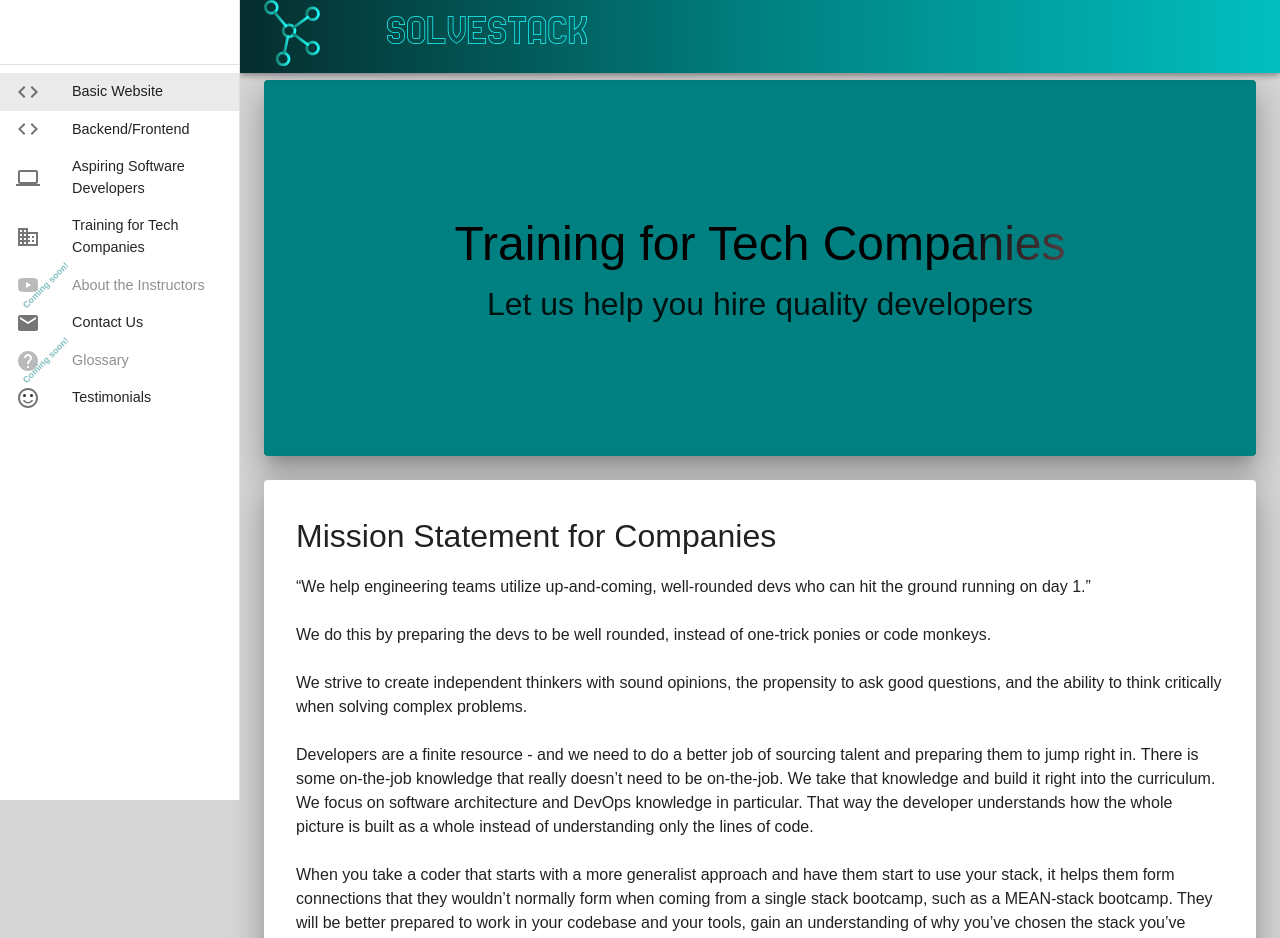
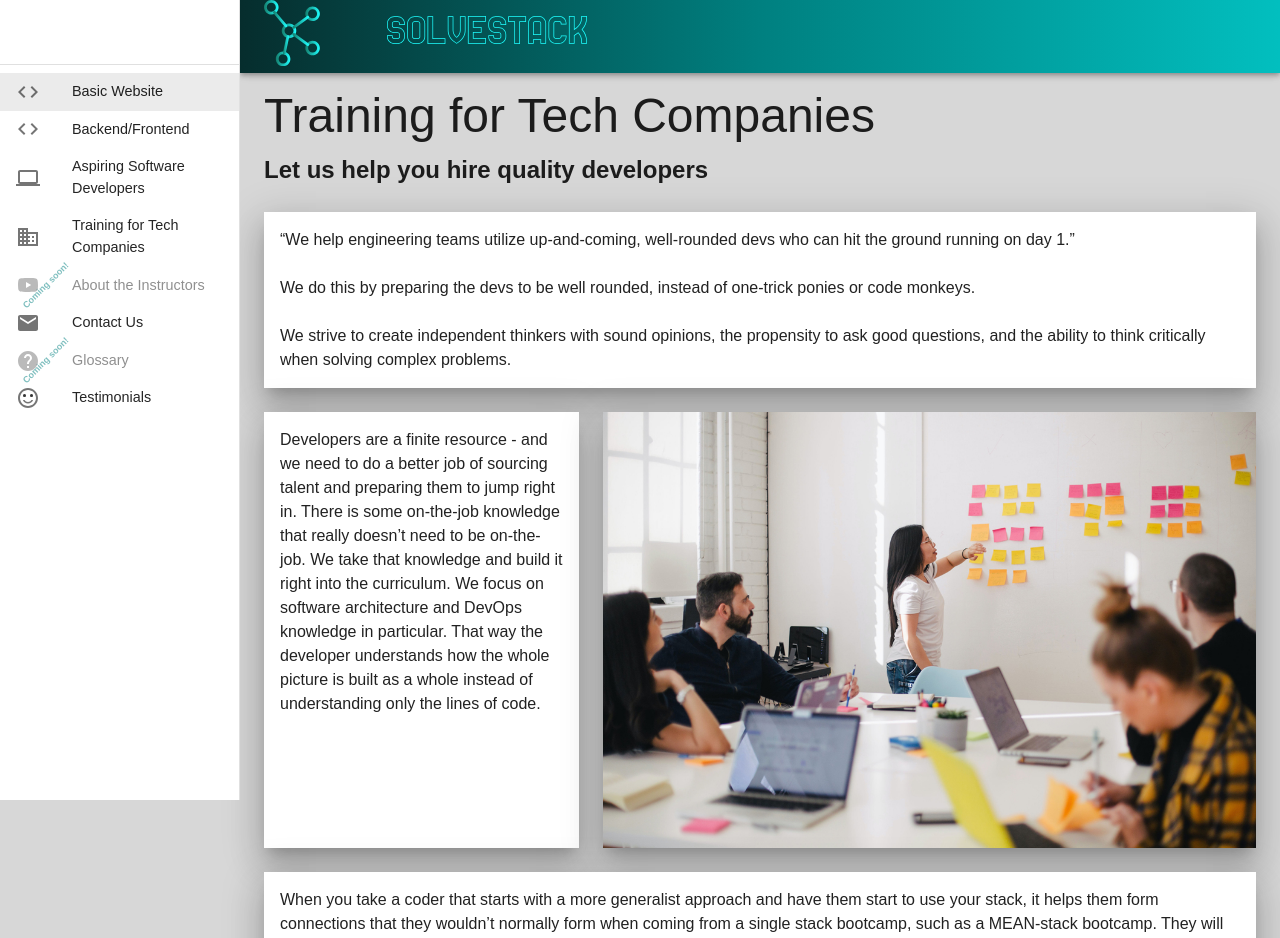
Before and after one commit to SolveStack/solvestack-frontend, a React (Create React App) app: page /training in a window 1280 px wide. Shown: the top 938 px of the page. Built offline with nearby package versions, Linux system fonts and the light colour scheme.

Commit message:
Add photo and switch up layout in Training, all cards have elevation 20, fix some Typography, card height in AspiringSD

```diff
--- a/src/components/Reviews.tsx
+++ b/src/components/Reviews.tsx
@@ -62,13 +62,13 @@ export const ReviewSquare: FunctionComponent<Review> = (props) => {
   return (
     <React.Fragment>
       <Grid item md={4} className={classes.testimonials}>
-        <Card className={classes.card} >
+        <Card elevation={20} className={classes.card} square >
         <CardHeader
           title={props.title}
           subheader={props.date}
         />
           <CardContent>
-            <Typography>
+            <Typography variant="body1" >
               {props.text}
             </Typography>
           </CardContent>
--- a/src/pages/AspiringSD.tsx
+++ b/src/pages/AspiringSD.tsx
@@ -2,20 +2,21 @@
 import React, { FunctionComponent } from 'react';
 //assets
 import laptop from "../assets/jay-wennington-EHp92wvf3Vg-unsplash.jpg";
-// Material-UI Styles
-import { makeStyles, Theme, createStyles } from '@material-ui/core/styles';
 // Material UI Components
 import Card from '@material-ui/core/Card';
 import CardMedia from '@material-ui/core/CardMedia';
 import CardContent from '@material-ui/core/CardContent';
 import Typography from '@material-ui/core/Typography';
 import Grid from '@material-ui/core/Grid';
+// Material-UI Styles
+import { makeStyles, Theme, createStyles } from '@material-ui/core/styles';
 
 const useStyles = makeStyles((theme: Theme) =>
   createStyles({
     underline: {
         textDecoration: "underline",
     },
+    card: { height: "100%" }
   }),
 );
 
@@ -26,45 +27,42 @@ const AspiringSD: FunctionComponent = () => {
         <Grid container spacing={3}>
           <Grid item xs={12} >
             <header>
-              <Typography>
-                <h1>Aspiring Software Developers</h1>
+            <Typography component="h1" variant="h1">
+                Aspiring Software Developers
             </Typography>
             </header>
           </Grid>
           <Grid md={4} spacing={2} item >
-            <Card square >
+            <Card elevation={20} square >
               <CardMedia
                 component="img"
                 alt="Laptop with Code"
                 image={laptop}
                 title="Aspiring Software Developers"
               />
-            </Card>
-            <Card square >
               <CardContent>
-                <Typography>
-                  <h3>Coding Language: Python</h3>
-                  <h3>Course Length: 20 Weeks</h3>
-                  <h3>Teachers: 5 Teachers</h3>
+                <Typography component="h3" variant="h3">
+                  Coding Language: Python<br/><br/>
+                  Course Length: 20 Weeks<br/><br/>
+                  Teachers: 6 Teachers
                 </Typography>
               </CardContent>
             </Card>
           </Grid>
           <Grid md={8} spacing={2} item >
-            <Card square >
+            <Card elevation={20} className={classes.card} square >
               <CardContent>
-                <Typography>
-                <h1>Learn everything to become a software developer in one year.</h1>
+                <Typography component="h1" variant="h1">
+                Learn everything to become a software developer in one year.
+                </Typography>
+                <Typography component="h2" variant="h2">
                 <br />
-                <h2><span className={classes.underline}>Backend Course</span> (Semester 1)</h2>
-                <h2>3 Weeks Python Fundamentals</h2>
-                <h2>3 Weeks Python Programming</h2>
-                <h2>4 Weeks of SQL</h2>
-                <h2>6 Weeks of Web Services</h2>
-                <h2>4 Weeks of DevOps (Portfolio Building)</h2>
-                <br />
-                <br />
-                <br />
+                <span className={classes.underline}>Backend Course</span> (Semester 1)
+                3 Weeks Python Fundamentals<br/><br/>
+                3 Weeks Python Programming<br/><br/>
+                4 Weeks of SQL<br/><br/>
+                6 Weeks of Web Services<br/><br/>
+                4 Weeks of DevOps (Portfolio Building)
                 </Typography>
               </CardContent>
             </Card>
--- a/src/pages/Testimonials.tsx
+++ b/src/pages/Testimonials.tsx
@@ -1,10 +1,10 @@
 // React
 import React, { FunctionComponent } from 'react';
-// Material-UI Styles
-import { makeStyles } from '@material-ui/core/styles';
 // Material UI Components
 import Grid from '@material-ui/core/Grid';
 import Typography from '@material-ui/core/Grid';
+// Material-UI Styles
+import { makeStyles } from '@material-ui/core/styles';
 
 import { reviews, ReviewSquare } from '../components/Reviews';
 const useStyles = makeStyles({
--- a/src/pages/Training.tsx
+++ b/src/pages/Training.tsx
@@ -1,59 +1,78 @@
 // React
 import React, { FunctionComponent } from 'react';
-import { makeStyles, Theme, createStyles } from '@material-ui/core/styles';
+//assets
+import company from "../assets/you-x-ventures-Oalh2MojUuk-unsplash.jpg";
 // Material-UI Components
 import Grid from '@material-ui/core/Grid';
 // App Components
-import Banner from '../components/Banner';
-import Dendrogram from '../components/Dendrogram';
-import Module from 'components/Module';
-import { Paper, Typography } from '@material-ui/core';
-
+import Card from '@material-ui/core/Card';
+import CardMedia from '@material-ui/core/CardMedia';
+import { Typography } from '@material-ui/core';
+// Material-UI Styles
+import { makeStyles, Theme, createStyles } from '@material-ui/core/styles';
 
 const useStyles = makeStyles((theme: Theme) =>
     createStyles({
-        chart: {
-            width: '100%',
-            height: '500px',
-            border: '1rem solid teal',
-            background: 'linear-gradient(130deg, rgba(0,0,0,1) 10%, rgba(255,115,161,1) 100%)',
+        card: {
+            padding: theme.spacing(2),
+            height: "100%"
         },
-        paper: {
-            padding: theme.spacing(4),
-        },
-        marginTop: {
-          marginTop: 15
-        }
     }),
 );
 
 const Training: FunctionComponent = () => {
     const classes = useStyles();
     return (
-      <>
-       <Grid container spacing={3}>
-            <Grid item md={12}>
-              <Banner
-                title="Training for Tech Companies"
-                subtitle="Let us help you hire quality developers"
-              />
-            </Grid>
-            <Grid item md={12}>
-              <Paper elevation={20} className={classes.paper}>
-                <Typography component="h2" variant="h2">
-                  Mission Statement for Companies
-                </Typography>
-                <Typography variant="body1" className={classes.marginTop}>
+
+       <Grid container spacing={3} >
+        <Grid item xs={12}>
+          <header>
+            <Typography component="h1" variant="h1">
+              Training for Tech Companies
+            </Typography>
+            <Typography component="h4" variant="h4">
+              Let us help you hire quality developers
+            </Typography>
+          </header>
+        </Grid>
+        <Grid item xs={12}>
+          <Card elevation={20} className={classes.card} square >
+            <Typography variant="body1" >
                 “We help engineering teams utilize up-and-coming, well-rounded devs who can hit the ground running on day 1.”<br/><br/>
                 We do this by preparing the devs to be well rounded, instead of one-trick ponies or code monkeys.<br/><br/>
-                We strive to create independent thinkers with sound opinions, the propensity to ask good questions, and the ability to think critically when solving complex problems.<br/><br/>
-                Developers are a finite resource - and we need to do a better job of sourcing talent and preparing them to jump right in. There is some on-the-job knowledge that really doesn’t need to be on-the-job. We take that knowledge and build it right into the curriculum. We focus on software architecture and DevOps knowledge in particular. That way the developer understands how the whole picture is built as a whole instead of understanding only the lines of code.<br/><br/>
-                When you take a coder that starts with a more generalist approach and have them start to use your stack, it helps them form connections that they wouldn’t normally form when coming from a single stack bootcamp, such as a MEAN-stack bootcamp. They will be better prepared to work in your codebase and your tools, gain an understanding of why you’ve chosen the stack you’ve chosen, and learn how the technologies in the chosen stack differ from technologies that would be utilized in alternate approaches.
+                We strive to create independent thinkers with sound opinions, the propensity to ask good questions, and the ability to think critically when solving complex problems.
+            </Typography>
+          </Card>
+        </Grid>
+        <Grid container item spacing={3}>
+          <Grid item md={4} spacing={3} >
+              <Card elevation={20} className={classes.card} square >
+                <Typography variant="body1" >
+                Developers are a finite resource - and we need to do a better job of sourcing talent and preparing them to jump right in. There is some on-the-job knowledge that really doesn’t need to be on-the-job. We take that knowledge and build it right into the curriculum. We focus on software architecture and DevOps knowledge in particular. That way the developer understands how the whole picture is built as a whole instead of understanding only the lines of code.
                 </Typography>
-              </Paper>
-            </Grid>
+              </Card>
+          </Grid>
+          <Grid md={8} spacing={3} item>
+            <Card elevation={20} square >
+              <CardMedia
+                component="img"
+                alt="Company Training"
+                image={company}
+                title="Training for Tech Companies"
+              />
+            </Card>
+          </Grid>
+          <Grid md={12} spacing={3} item>
+          <Card elevation={20} className={classes.card} square >
+          <Typography variant="body1" >
+              When you take a coder that starts with a more generalist approach and have them start to use your stack, it helps them form connections that they wouldn’t normally form when coming from a single stack bootcamp, such as a MEAN-stack bootcamp. They will be better prepared to work in your codebase and your tools, gain an understanding of why you’ve chosen the stack you’ve chosen, and learn how the technologies in the chosen stack differ from technologies that would be utilized in alternate approaches.
+              </Typography>
+          </Card>
+          </Grid>
         </Grid>
-      </>
+
+        </Grid>
+
     );
 };
 
```
Also changed, not shown: src/assets/jay-wennington-EHp92wvf3Vg-unsplash.jpg, src/assets/you-x-ventures-Oalh2MojUuk-unsplash.jpg (added). Lines whose indentation alone changed are shown as unchanged.
